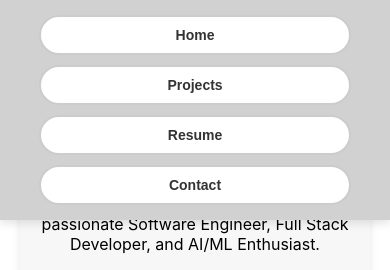
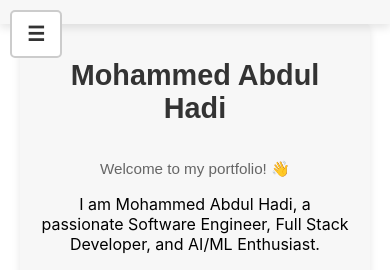
Before and after one commit to AbdulHadi03/portfolio-website, a React (Create React App) app: page / in a window 390 px wide. Shown: the top 270 px of the page. Built offline with nearby package versions, Linux system fonts and the light colour scheme.

Commit message:
adding navbar

```diff
--- a/src/App.css
+++ b/src/App.css
@@ -1,23 +1,42 @@
-/* Navbar Styling - Light Theme */
+/* Navbar Styling */
 .navbar {
   position: fixed;
   top: 0;
   left: 0;
   width: 100%;
-  background: #d1d1d1;  /* Light gray background */
+  background: #f7f7f7;
   padding: 12px 0;
   display: flex;
   justify-content: center;
+  align-items: center;
   gap: 20px;
-  box-shadow: 0 4px 8px rgba(0, 0, 0, 0.1); /* Soft shadow */
+  box-shadow: 0 4px 8px rgba(0, 0, 0, 0.1);
   z-index: 1000;
 }
 
-/* Styled Navbar Buttons */
-.navbar button {
+/* Menu Toggle Button (Hamburger) */
+.menu-toggle {
+  display: none;
   background: white;
-  border: 2px solid #ccc;  /* Subtle border */
-  color: #333;  /* Dark text for readability */
+  border: 2px solid #ccc;
+  color: #333;
+  font-size: 20px;
+  font-weight: bold;
+  padding: 10px 15px;
+  border-radius: 5px;
+  cursor: pointer;
+}
+
+/* Navbar Buttons */
+.nav-links {
+  display: flex;
+  gap: 20px;
+}
+
+.nav-links button {
+  background: white;
+  border: 2px solid #ccc;
+  color: #333;
   font-size: 16px;
   font-weight: bold;
   padding: 10px 18px;
@@ -27,25 +46,48 @@
   outline: none;
 }
 
-.navbar button:hover {
-  background: #e0e0e0; /* Light gray hover effect */
+.nav-links button:hover {
+  background: #e0e0e0;
   color: #000;
   border: 2px solid #999;
   transform: scale(1.05);
 }
 
-/* Responsive Navbar for Smaller Screens */
+/* Mobile Styles */
 @media (max-width: 768px) {
-  .navbar {
-      flex-direction: column;
-      align-items: center;
-      gap: 10px;
-      padding: 15px 0;
+  .menu-toggle {
+      display: block;
+      position: absolute;
+      left: 10px;
+      top: 10px;
   }
 
-  .navbar button {
-      width: 80%;
+  .nav-links {
+      display: none;
+      flex-direction: column;
+      position: absolute;
+      top: 50px;
+      left: 0;
+      width: 100%;
+      background: #f7f7f7;
       text-align: center;
-      font-size: 14px;
+      box-shadow: 0 4px 8px rgba(0, 0, 0, 0.1);
+      padding: 10px 0;
+  }
+
+  .nav-links.open {
+      display: flex;
+  }
+
+  .nav-links button {
+      width: 100%;
+      padding: 15px;
+      font-size: 18px;
+      border: none;
+      border-radius: 0;
+  }
+
+  .nav-links button:hover {
+      background: #e0e0e0;
   }
 }
--- a/src/App.js
+++ b/src/App.js
@@ -1,4 +1,4 @@
-import React from 'react';
+import React, { useState } from 'react';
 import Contact from './components/Contact';
 import Projects from './components/Projects';
 import Main from './components/Main';
@@ -6,21 +6,29 @@ import Resume from './components/Resume';
 import './App.css';
 
 function App() {
+  const [menuOpen, setMenuOpen] = useState(false);
+
   const scrollToSection = (id) => {
     const section = document.getElementById(id);
     if (section) {
       section.scrollIntoView({ behavior: 'smooth' });
     }
+    setMenuOpen(false); // Close menu on selection (for mobile)
   };
 
   return (
     <div className="App">
       {/* Navbar */}
       <nav className="navbar">
-        <button onClick={() => scrollToSection("main-section")}>Home</button>
-        <button onClick={() => scrollToSection("projects-section")}>Projects</button>
-        <button onClick={() => scrollToSection("resume-section")}>Resume</button>
-        <button onClick={() => scrollToSection("contact-section")}>Contact</button>
+        <button className="menu-toggle" onClick={() => setMenuOpen(!menuOpen)}>
+          ☰
+        </button>
+        <div className={`nav-links ${menuOpen ? "open" : ""}`}>
+          <button onClick={() => scrollToSection("main-section")}>Home</button>
+          <button onClick={() => scrollToSection("projects-section")}>Projects</button>
+          <button onClick={() => scrollToSection("resume-section")}>Resume</button>
+          <button onClick={() => scrollToSection("contact-section")}>Contact</button>
+        </div>
       </nav>
 
       {/* Sections */}
```
